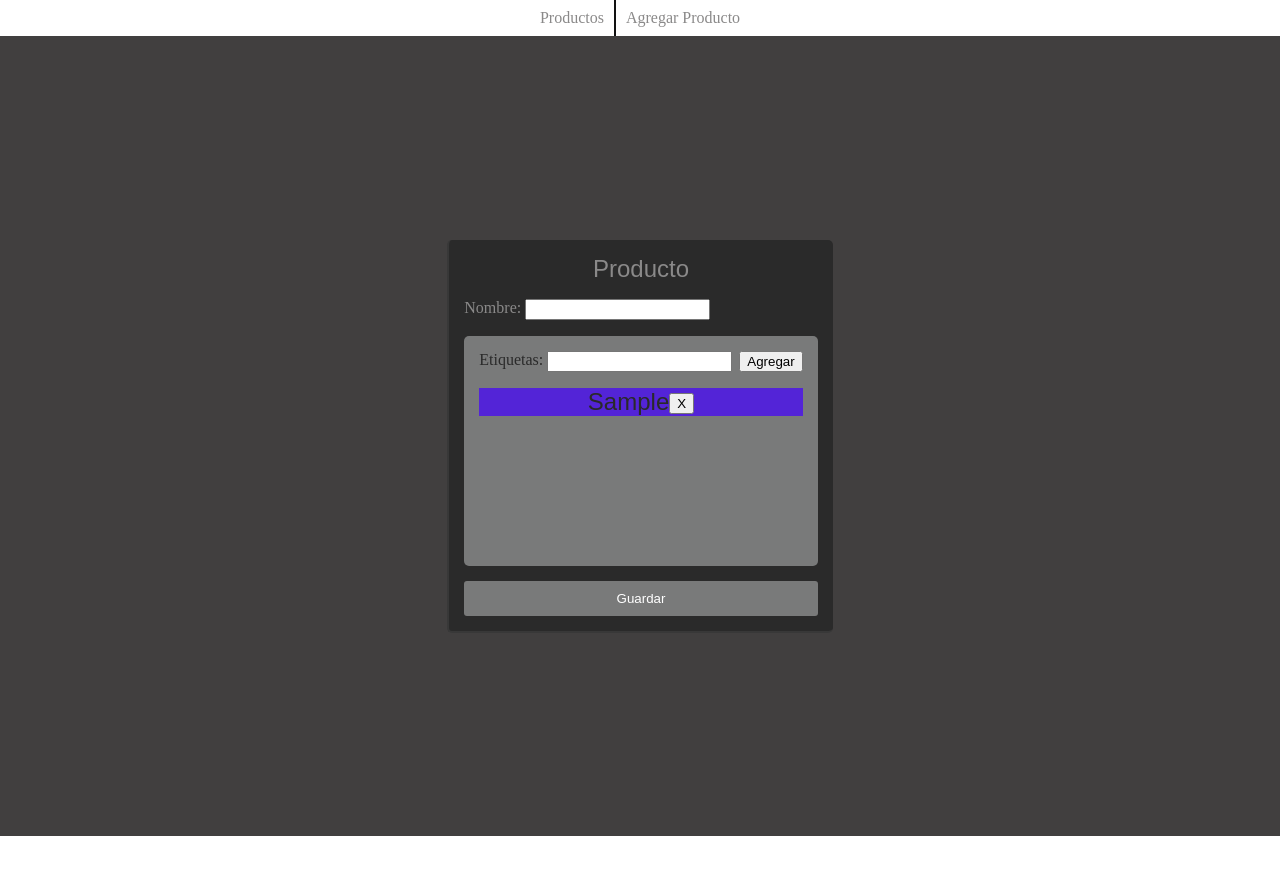
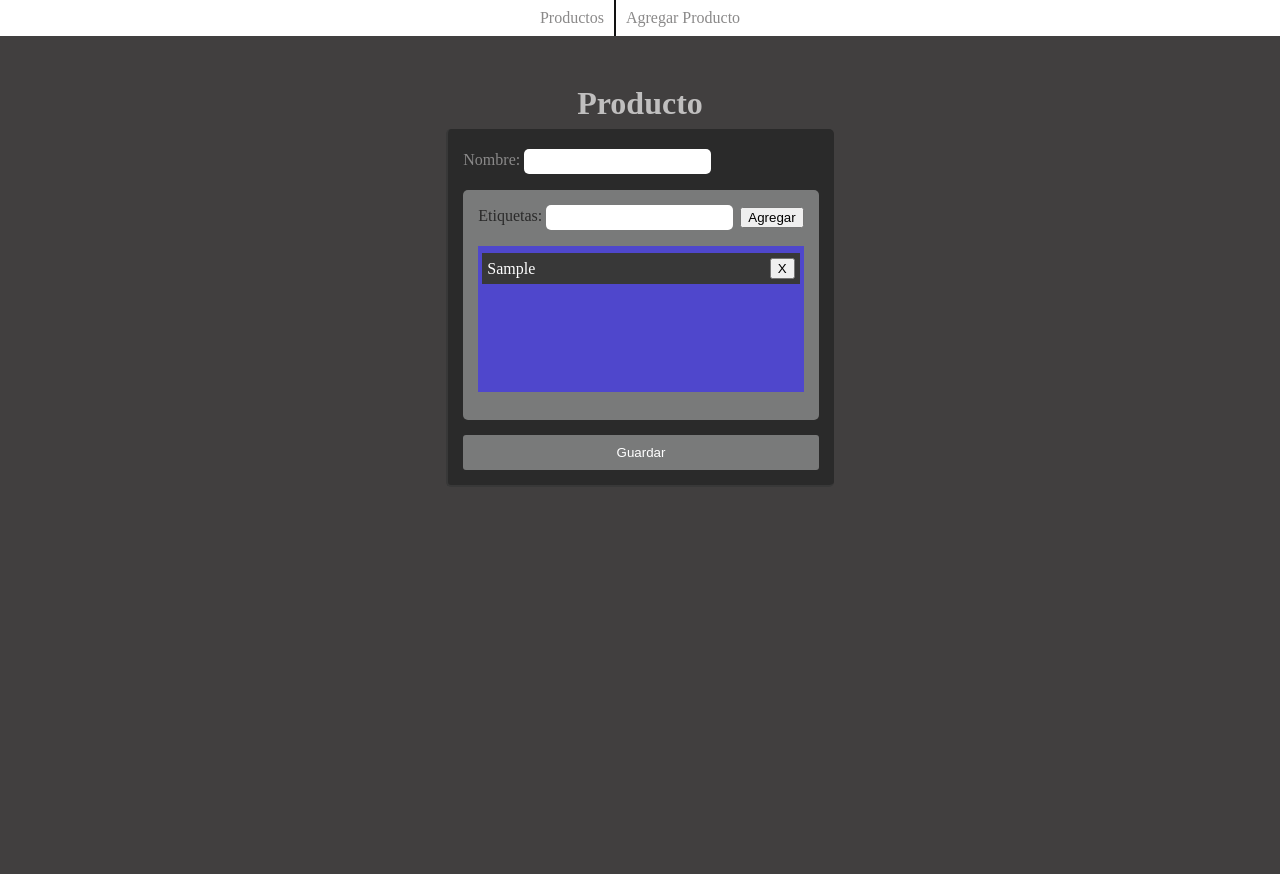
Before and after one commit to Overlord41/FormProducts, a React (Vite) app in the folder client/: page /agregar in a window 1280 px wide. Both pictures are taken after typing "Sample" into the empty fields and a click on the button "Agregar". Shown: the top 874 px of the page. Before the commit the page ends 836 px from the top, so only its background shows below. Built offline with nearby package versions, Linux system fonts and the light colour scheme.

Commit message:
mejorando estilos y ajustando configuración

```diff
--- /dev/null
+++ b/client/src/components/ContEtiquetas.jsx
@@ -0,0 +1,21 @@
+import React from "react";
+import { useSelector, useDispatch } from "react-redux";
+import { REMOVE_ETIQUETA } from "../redux/reducers/productsReducer";
+
+export const ContEtiquetas = () => {
+  const AllEtiquetas = useSelector((state) => state.product.Etiqueta);
+
+  const dispatch = useDispatch();
+
+  const dropEtiqueta = (index) => {
+    const newAllEtiquetas = [...AllEtiquetas];
+    newAllEtiquetas.splice(index, 1);
+    dispatch(REMOVE_ETIQUETA(newAllEtiquetas));
+  };
+  return AllEtiquetas.map((el, index) => (
+    <div key={index}>
+      {el}
+      <input type="button" value="X" onClick={() => dropEtiqueta(index)} />
+    </div>
+  ));
+};
--- a/client/src/components/FormProduct.jsx
+++ b/client/src/components/FormProduct.jsx
@@ -6,9 +6,9 @@ import {
   SET_NAME_PRODUCT,
   SET_NAME_ETIQUETA,
   ADD_ETIQUETAS,
-  REMOVE_ETIQUETA,
   RESTORE_FORM_PRODUCT,
 } from "../redux/reducers/productsReducer";
+import { ContEtiquetas } from "./ContEtiquetas";
 
 export const FormProduct = () => {
   const NameProducto = useSelector((state) => state.product.Nombre);
@@ -30,12 +30,6 @@ export const FormProduct = () => {
       dispatch(ADD_ETIQUETAS(NameEtiqueta));
     }
     dispatch(SET_NAME_ETIQUETA(""));
-  };
-
-  const dropEtiqueta = (index) => {
-    const newAllEtiquetas = [...AllEtiquetas];
-    newAllEtiquetas.splice(index, 1);
-    dispatch(REMOVE_ETIQUETA(newAllEtiquetas));
   };
 
   const sendData = async (e) => {
@@ -61,13 +55,13 @@ export const FormProduct = () => {
 
   return (
     <div id="backgroundApp">
+      <h2>Producto</h2>
       <div className="containerForm">
-        <p>Producto</p>
-        <br />
         <form onSubmit={sendData}>
           <label>Nombre: </label>
           <input
             type="text"
+            id="Id_inpNombre"
             name="Nombre"
             onChange={change_name}
             value={NameProducto}
@@ -93,16 +87,7 @@ export const FormProduct = () => {
             <br />
             {AllEtiquetas.length > 0 && (
               <div className="DivEtiquetas">
-                {AllEtiquetas.map((el, index) => (
-                  <p key={index}>
-                    {el}
-                    <input
-                      type="button"
-                      value="X"
-                      onClick={() => dropEtiqueta(index)}
-                    />
-                  </p>
-                ))}
+                <ContEtiquetas />
               </div>
             )}
           </div>
--- a/client/src/components/styles/FormProduct.css
+++ b/client/src/components/styles/FormProduct.css
@@ -8,6 +8,18 @@
 
 #Id_agregar {
   margin-left: 7px;
+}
+
+#IdEtiqueta {
+  border-radius: 5px;
+  padding: 5px;
+  border: 0px;
+}
+
+#Id_inpNombre {
+  border-radius: 5px;
+  padding: 5px;
+  border: 0px;
 }
 
 #btnSubmit {
@@ -33,17 +45,26 @@
   display: flex;
   width: 100%;
   height: 100vh;
+  flex-direction: column;
   align-items: center;
-  justify-content: center;
+  justify-content: flex-start;
   /* background-color: #121212; */
   background-color: rgb(65, 63, 63);
+  padding-top: 4%;
 }
 
-.containerForm {
+#backgroundApp h2 {
+  font-size: 2rem;
+  color: rgb(192, 191, 191);
+  padding-bottom: 10px;
+}
+
+#backgroundApp .containerForm {
   border-radius: 5px;
   border-bottom: 2px solid #383838;
   border-left: 2px solid #383838;
   padding: 15px;
+  padding-top: 20px;
   background-color: #2a2a2a;
   color: #8a8989;
 }
@@ -54,5 +75,20 @@
 }
 
 .DivEtiquetas {
-  background-color: rgba(70, 6, 248, 0.739);
+  background-color: rgba(65, 53, 233, 0.739);
+  width: 100%;
+  padding-top: 3px;
+  padding-bottom: 3px;
+  overflow: scroll;
+  height: 70%;
 }
+
+.DivEtiquetas div {
+  background-color: #383838;
+  margin: 4px;
+  color: #fff;
+  display: flex;
+  justify-content: space-between;
+  align-items: center;
+  padding: 5px;
+}
--- a/client/src/components/styles/Products.css
+++ b/client/src/components/styles/Products.css
@@ -2,7 +2,7 @@
   display: flex;
   width: 100%;
   height: 100vh;
-  /* align-items: center; */
+  align-items: flex-start;
   justify-content: center;
   background-color: rgb(65, 63, 63);
 }
@@ -18,4 +18,5 @@
   align-items: flex-start;
   justify-content: center;
   padding-top: 20px;
+  margin-top: 3%;
 }
```
Also changed, not shown: 2 other files (tests, documents, lock files or other folders).
